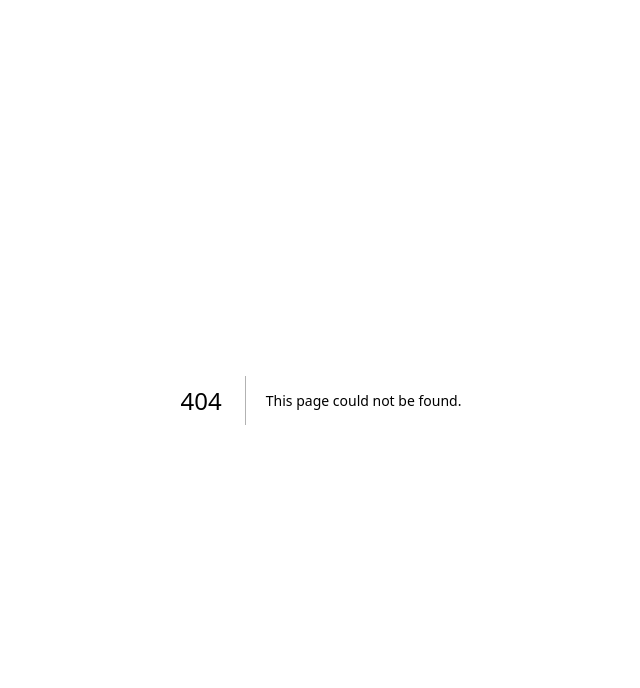
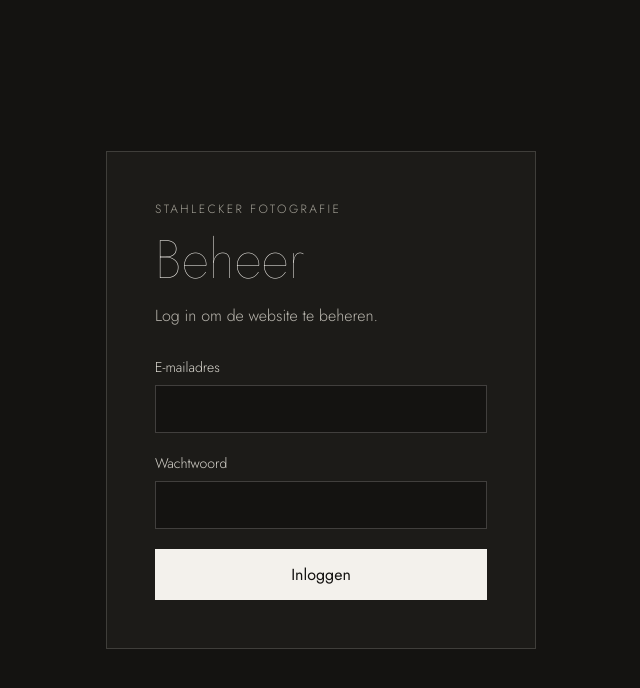
Before and after one commit to eddy9393/Stahleckerfotografie.nl, a Next.js app: page /admin in a window 1280 px wide. Before the commit this address had no page. Shown: the top 688 px of the page, without its empty margins (319-959 px from the left). Built offline with nearby package versions, Linux system fonts and the light colour scheme; no server answers.

Commit message:
Add files via upload

```diff
--- /dev/null
+++ b/app/admin/admin.module.css
@@ -0,0 +1,94 @@
+@import url("https://fonts.googleapis.com/css2?family=Jost:wght@100;300;400&display=swap");
+
+.page {
+  min-height: 100svh;
+  display: grid;
+  place-items: center;
+  padding: 24px;
+  background: #141311;
+  color: #f3f1ec;
+  font-family: "Jost", system-ui, sans-serif;
+}
+
+.panel {
+  width: min(100%, 430px);
+  border: 1px solid rgba(243, 241, 236, 0.16);
+  padding: clamp(28px, 6vw, 48px);
+  background: #1c1b18;
+}
+
+.eyebrow {
+  margin: 0 0 14px;
+  color: #a3a096;
+  font-size: 12px;
+  font-weight: 300;
+  letter-spacing: 0.2em;
+  text-transform: uppercase;
+}
+
+.title {
+  margin: 0;
+  font-size: clamp(36px, 8vw, 54px);
+  line-height: 1;
+  font-weight: 100;
+}
+
+.text {
+  margin: 18px 0 30px;
+  color: #b8b5ad;
+  font-weight: 300;
+}
+
+.form {
+  display: grid;
+  gap: 20px;
+}
+
+.label {
+  display: grid;
+  gap: 8px;
+  color: #d8d5cd;
+  font-size: 14px;
+  font-weight: 300;
+}
+
+.input {
+  width: 100%;
+  border: 1px solid rgba(243, 241, 236, 0.2);
+  border-radius: 0;
+  padding: 13px 14px;
+  background: #141311;
+  color: #f3f1ec;
+  font: inherit;
+  outline: none;
+}
+
+.input:focus {
+  border-color: rgba(243, 241, 236, 0.65);
+}
+
+.button {
+  border: 1px solid #f3f1ec;
+  border-radius: 0;
+  padding: 13px 18px;
+  background: #f3f1ec;
+  color: #141311;
+  font: inherit;
+  cursor: pointer;
+}
+
+.button:hover {
+  background: transparent;
+  color: #f3f1ec;
+}
+
+.error {
+  margin: 0;
+  color: #ffb4b4;
+  font-size: 14px;
+}
+
+.status {
+  color: #b8b5ad;
+  font-family: "Jost", system-ui, sans-serif;
+}
--- /dev/null
+++ b/app/admin/page.tsx
@@ -0,0 +1,154 @@
+"use client";
+
+import { FormEvent, useEffect, useState } from "react";
+import { supabase } from "@/lib/supabase";
+import styles from "./admin.module.css";
+
+export default function AdminPage() {
+  const [email, setEmail] = useState("");
+  const [password, setPassword] = useState("");
+  const [loading, setLoading] = useState(true);
+  const [loggedIn, setLoggedIn] = useState(false);
+  const [error, setError] = useState("");
+
+  useEffect(() => {
+    let mounted = true;
+
+    async function checkSession() {
+      const { data } = await supabase.auth.getSession();
+
+      if (!mounted) return;
+
+      if (!data.session) {
+        setLoggedIn(false);
+        setLoading(false);
+        return;
+      }
+
+      const { data: isAdmin, error: adminError } = await supabase.rpc("is_admin");
+
+      if (adminError || !isAdmin) {
+        await supabase.auth.signOut();
+        if (mounted) {
+          setLoggedIn(false);
+          setError("Dit account heeft geen beheerrechten.");
+        }
+      } else if (mounted) {
+        setLoggedIn(true);
+      }
+
+      if (mounted) setLoading(false);
+    }
+
+    checkSession();
+
+    return () => {
+      mounted = false;
+    };
+  }, []);
+
+  async function handleLogin(e: FormEvent<HTMLFormElement>) {
+    e.preventDefault();
+    setLoading(true);
+    setError("");
+
+    const { error: signInError } = await supabase.auth.signInWithPassword({
+      email,
+      password,
+    });
+
+    if (signInError) {
+      setError("E-mailadres of wachtwoord is onjuist.");
+      setLoading(false);
+      return;
+    }
+
+    const { data: isAdmin, error: adminError } = await supabase.rpc("is_admin");
+
+    if (adminError || !isAdmin) {
+      await supabase.auth.signOut();
+      setError("Dit account heeft geen beheerrechten.");
+      setLoading(false);
+      return;
+    }
+
+    setPassword("");
+    setLoggedIn(true);
+    setLoading(false);
+  }
+
+  async function handleLogout() {
+    setLoading(true);
+    await supabase.auth.signOut();
+    setLoggedIn(false);
+    setLoading(false);
+  }
+
+  if (loading) {
+    return (
+      <main className={styles.page}>
+        <p className={styles.status}>Laden…</p>
+      </main>
+    );
+  }
+
+  if (loggedIn) {
+    return (
+      <main className={styles.page}>
+        <section className={styles.panel}>
+          <p className={styles.eyebrow}>Stahlecker Fotografie</p>
+          <h1 className={styles.title}>Beheer</h1>
+          <p className={styles.text}>
+            Je bent ingelogd. In de volgende stap voegen we hier het
+            portfolio-beheer toe.
+          </p>
+          <button className={styles.button} type="button" onClick={handleLogout}>
+            Uitloggen
+          </button>
+        </section>
+      </main>
+    );
+  }
+
+  return (
+    <main className={styles.page}>
+      <section className={styles.panel}>
+        <p className={styles.eyebrow}>Stahlecker Fotografie</p>
+        <h1 className={styles.title}>Beheer</h1>
+        <p className={styles.text}>Log in om de website te beheren.</p>
+
+        <form className={styles.form} onSubmit={handleLogin}>
+          <label className={styles.label}>
+            E-mailadres
+            <input
+              className={styles.input}
+              type="email"
+              autoComplete="email"
+              value={email}
+              onChange={(e) => setEmail(e.target.value)}
+              required
+            />
+          </label>
+
+          <label className={styles.label}>
+            Wachtwoord
+            <input
+              className={styles.input}
+              type="password"
+              autoComplete="current-password"
+              value={password}
+              onChange={(e) => setPassword(e.target.value)}
+              required
+            />
+          </label>
+
+          {error && <p className={styles.error}>{error}</p>}
+
+          <button className={styles.button} type="submit">
+            Inloggen
+          </button>
+        </form>
+      </section>
+    </main>
+  );
+}
```
